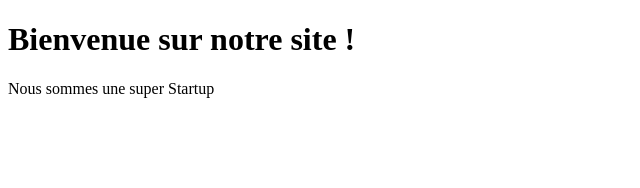
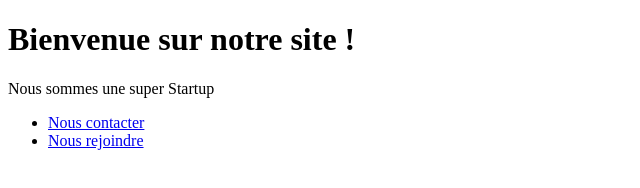
Before and after one commit to anasbouguetaya/GIT_TP, a plain HTML site: page index.html in a window 1280 px wide. Shown: the whole page, without its empty margins (0-640 px from the left). Drawn offline with Linux system fonts and the light colour scheme.

Commit message:
update index.html (footer)

```diff
--- a/index.html
+++ b/index.html
@@ -10,6 +10,11 @@
             <p>Nous sommes une super Startup</p>
         </header>
         <main></main>
-        <footer></footer>
+        <footer>
+            <ul>
+               <li> <a href="nous_contacter.html">Nous contacter</a></li>
+               <li> <a href="nous_rejoindre.html">Nous rejoindre</a></li>
+            </ul>
+        </footer>
     </body>
 </html>
```
